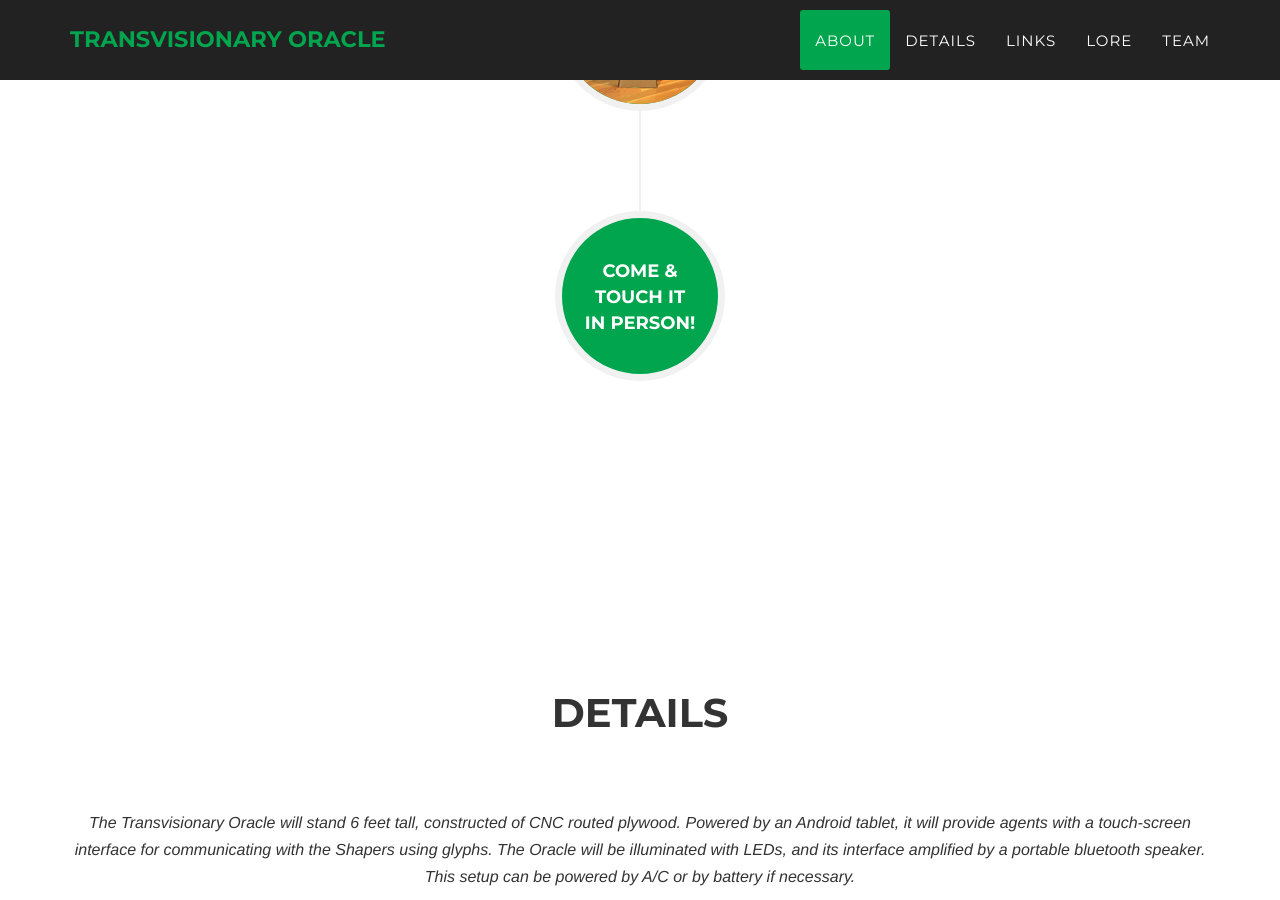
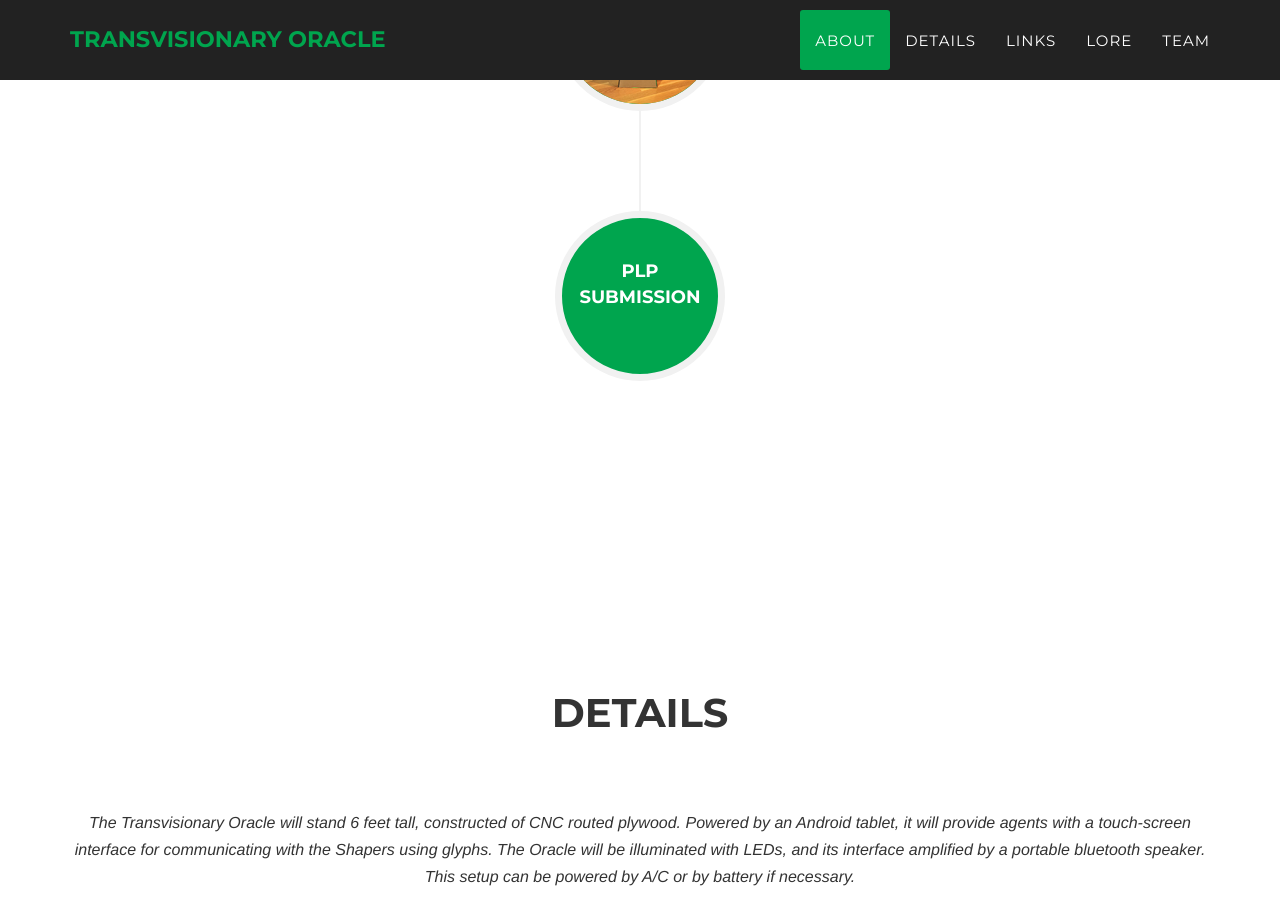
Before and after one commit to winonatong/magnus_reawakens, a Jekyll site: the page built from index.html, in a window 1280 px wide and 900 px high, scrolled down 1802 px. Built offline with Jekyll 4.4.1, drawn with Linux system fonts in a browser that asks for light colours; some web fonts are replaced.

Commit message:
minor text fixes

```diff
--- a/_includes/about.html
+++ b/_includes/about.html
@@ -60,9 +60,8 @@
 
                     <li class="timeline-inverted">
                         <a href="https://magnusreawakens.splashthat.com/" target="niantic"><div class="timeline-image">
-                            <h4>Come &amp;
-                                <br>touch it
-                                <br>in person!</h4>
+                            <h4>PLP
+                                <br>Submission</h4>
                         </div>
                         <div class="overlay">
                                 <img class="img-circle img-responsive" src="img/about/compass.png" alt="">
```
